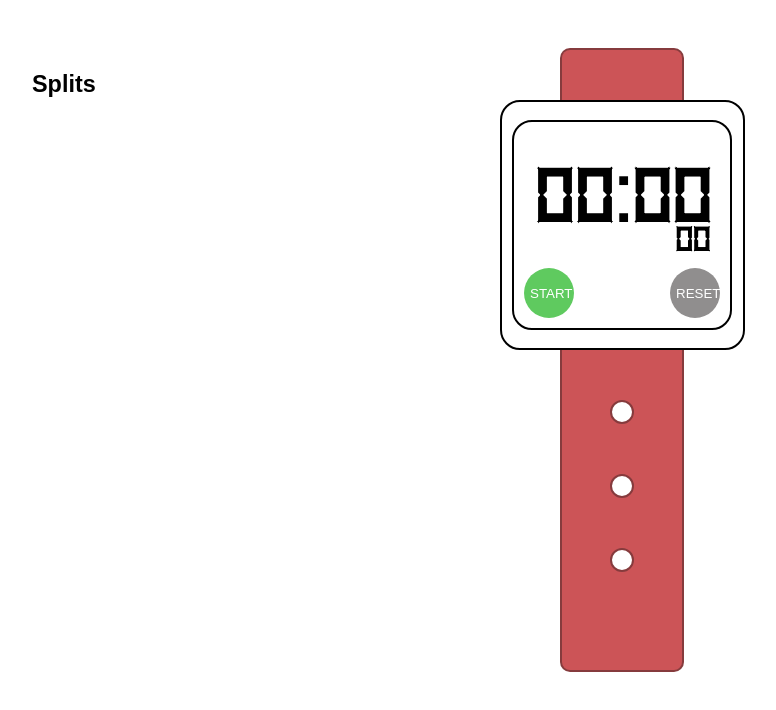
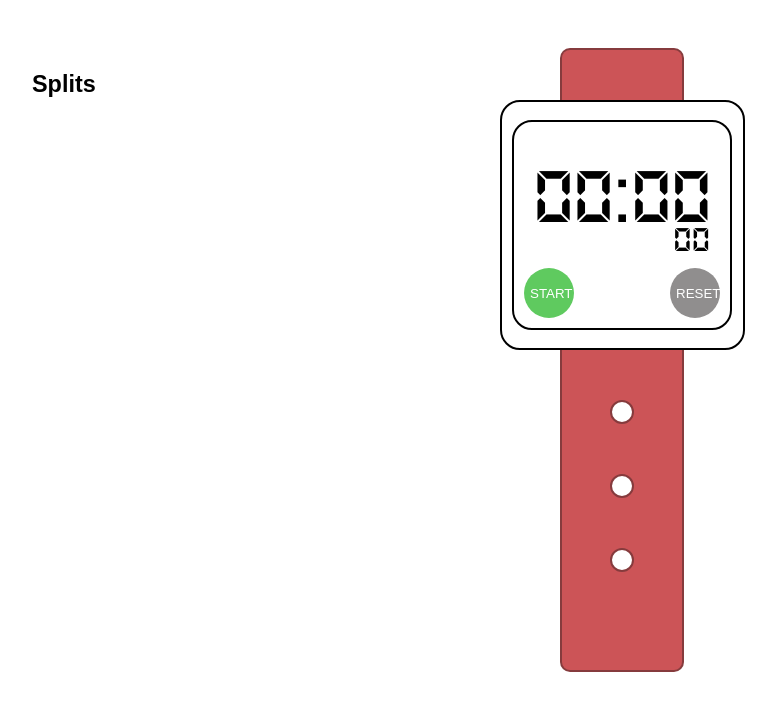
Before and after one commit to HectorCo/cronometro, a plain HTML site: page index.html in a window 1280 px wide. Shown: the whole page, without its empty margins (18-794 px from the left). Drawn offline with Linux system fonts and the light colour scheme.

Commit message:
cambio fuente

```diff
--- a/stylesheets/styles.css
+++ b/stylesheets/styles.css
@@ -1,6 +1,6 @@
 @font-face {
   font-family: "Digi";
-  src: url("/stylesheets/fonts/ds-digi.ttf");
+  src: url("./fonts/ds-digib.TTF");
 }
 
 body {
```
